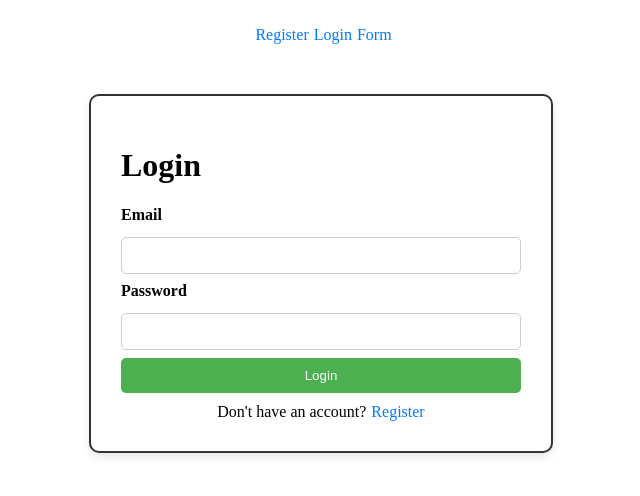
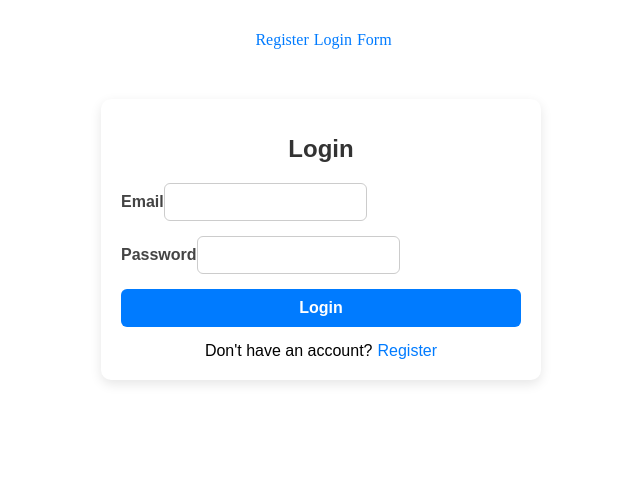
Before and after one commit to Ruthwik182003/react_auth_forms, a React (Vite) app in the folder client/: page /#/login in a window 1280 px wide. Shown: the top 496 px of the page, without its empty margins (319-959 px from the left). Built offline with nearby package versions, Linux system fonts and the light colour scheme.

Commit message:
initial commit

```diff
--- a/client/src/pages/Auth.css
+++ b/client/src/pages/Auth.css
@@ -1,67 +1,85 @@
+/* Container */
 .container {
-  max-width: 400px;        /* box width */
-  margin: 50px auto;       /* center horizontally & add top margin */
-  padding: 30px;           /* inner spacing */
-  border: 2px solid #333;  /* visible border */
-  border-radius: 10px;     /* rounded corners */
-  box-shadow: 0 4px 10px rgba(0, 0, 0, 0.1); /* subtle shadow */
-  background-color: #fff;  /* white background */
+  max-width: 400px;
+  margin: 50px auto;
+  padding: 20px;
+  background: #ffffff;
+  border-radius: 10px;
+  box-shadow: 0px 4px 12px rgba(0, 0, 0, 0.1);
+  font-family: Arial, sans-serif;
 }
 
-.form input {
-  width: 100%;             /* full width input fields */
-  padding: 10px;
-  margin: 8px 0;
-  border: 1px solid #ccc;
-  border-radius: 5px;
+/* Heading */
+.h1 {
+  text-align: center;
+  font-size: 24px;
+  color: #333;
+  margin-bottom: 20px;
 }
 
+/* Form */
+.form {
+  display: flex;
+  flex-direction: column;
+  gap: 15px;
+}
+
+/* Labels */
+label {
+  font-weight: bold;
+  color: #444;
+}
+
+/* Input fields */
+.input {
+  padding: 10px;
+  font-size: 14px;
+  border: 1px solid #ccc;
+  border-radius: 6px;
+  outline: none;
+  transition: border-color 0.2s;
+}
+
+.input:focus {
+  border-color: #007bff;
+}
+
+/* Error message */
+.error {
+  font-size: 12px;
+  color: red;
+  margin-top: -8px;
+}
+
+/* Button */
 .button {
-  width: 100%;
+  background: #007bff;
+  color: #fff;
   padding: 10px;
-  background-color: #4CAF50;
-  color: white;
+  font-size: 16px;
+  font-weight: bold;
   border: none;
-  border-radius: 5px;
+  border-radius: 6px;
   cursor: pointer;
+  transition: background 0.2s;
 }
 
 .button:hover {
-  background-color: #45a049;
+  background: #0056b3;
 }
 
-.error {
-  color: red;
-  font-size: 0.85rem;
-  margin-top: 3px;
-}
-
-
-.form div {
-  display: flex;
-  flex-direction: column;
-}
-
-label {
-  font-weight: bold;
-  margin-bottom: 5px;
-}
-
-.input {
-  width: 100%;
-  padding: 8px;
-  box-sizing: border-box; /* includes padding in width */
-  border: 1px solid #ccc;
-  border-radius: 5px;
-}
-
+/* Navigation link section */
 .nav {
-  margin-top: 10px;
   text-align: center;
+  margin-top: 15px;
 }
 
 .link {
+  color: #007bff;
   margin-left: 5px;
-  color: #007bff;
   text-decoration: none;
 }
+
+.link:hover {
+  text-decoration: underline;
+}
```
